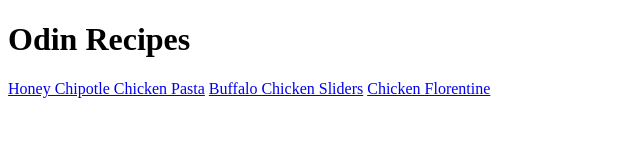
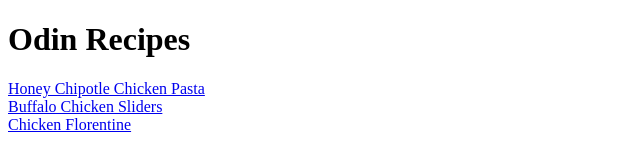
Before and after one commit to PheoCodeoCytoma/odin-recipes, a plain HTML site: page index.html in a window 1280 px wide. Shown: the whole page, without its empty margins (0-640 px from the left). Drawn offline with Linux system fonts and the light colour scheme.

Commit message:
insert line breaks

```diff
--- a/index.html
+++ b/index.html
@@ -8,8 +8,8 @@
 <body>
     <h1>Odin Recipes</h1>
 
-    <a href="./recipes/chipotlechicken.html">Honey Chipotle Chicken Pasta</a>
-    <a href="./recipes/chickensliders.html">Buffalo Chicken Sliders</a>
-    <a href="./recipes/chflorentine.html">Chicken Florentine</a>
+    <a href="./recipes/chipotlechicken.html">Honey Chipotle Chicken Pasta</a><br>
+    <a href="./recipes/chickensliders.html">Buffalo Chicken Sliders</a><br>
+    <a href="./recipes/chflorentine.html">Chicken Florentine</a><br>
 </body>
 </html>
```
